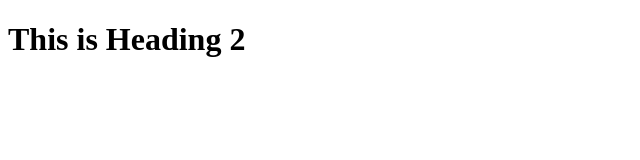
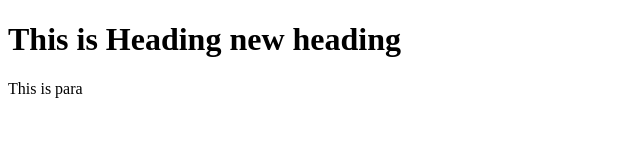
Before and after one commit to WebsiteraHouse/git-test-3, a website: page index.html in a window 1280 px wide. Shown: the whole page, without its empty margins (0-640 px from the left). Drawn offline with Linux system fonts and the light colour scheme.

Commit message:
lite-server setup

```diff
--- a/index.html
+++ b/index.html
@@ -4,6 +4,7 @@
     <title>GIT TEST</title>
   </head>
   <body>
-    <h1>This is Heading 2</h1>
+    <h1>This is Heading new heading</h1>
+    <p>This is para</p>
   </body>
 </html>
```
Also changed, not shown: package.json (added, +23 -0 lines), 2 other files.
